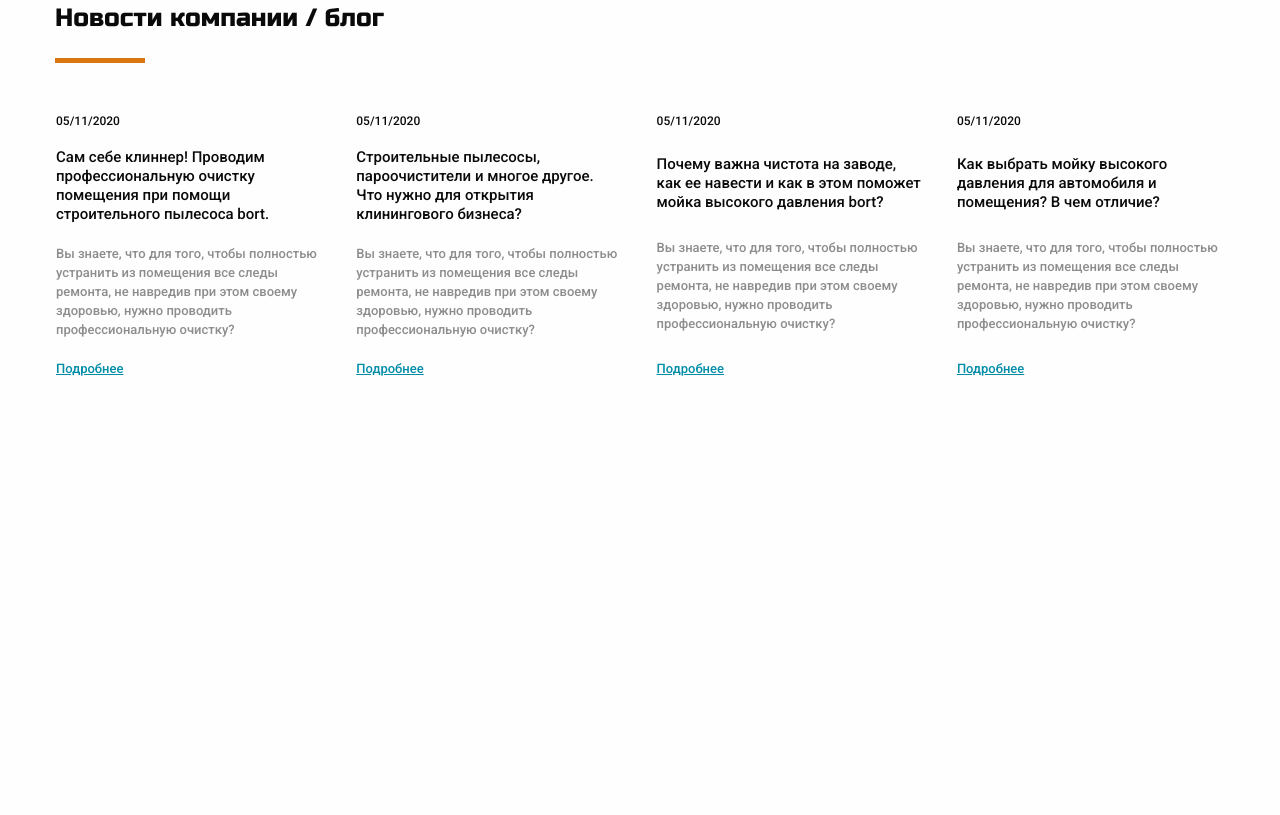
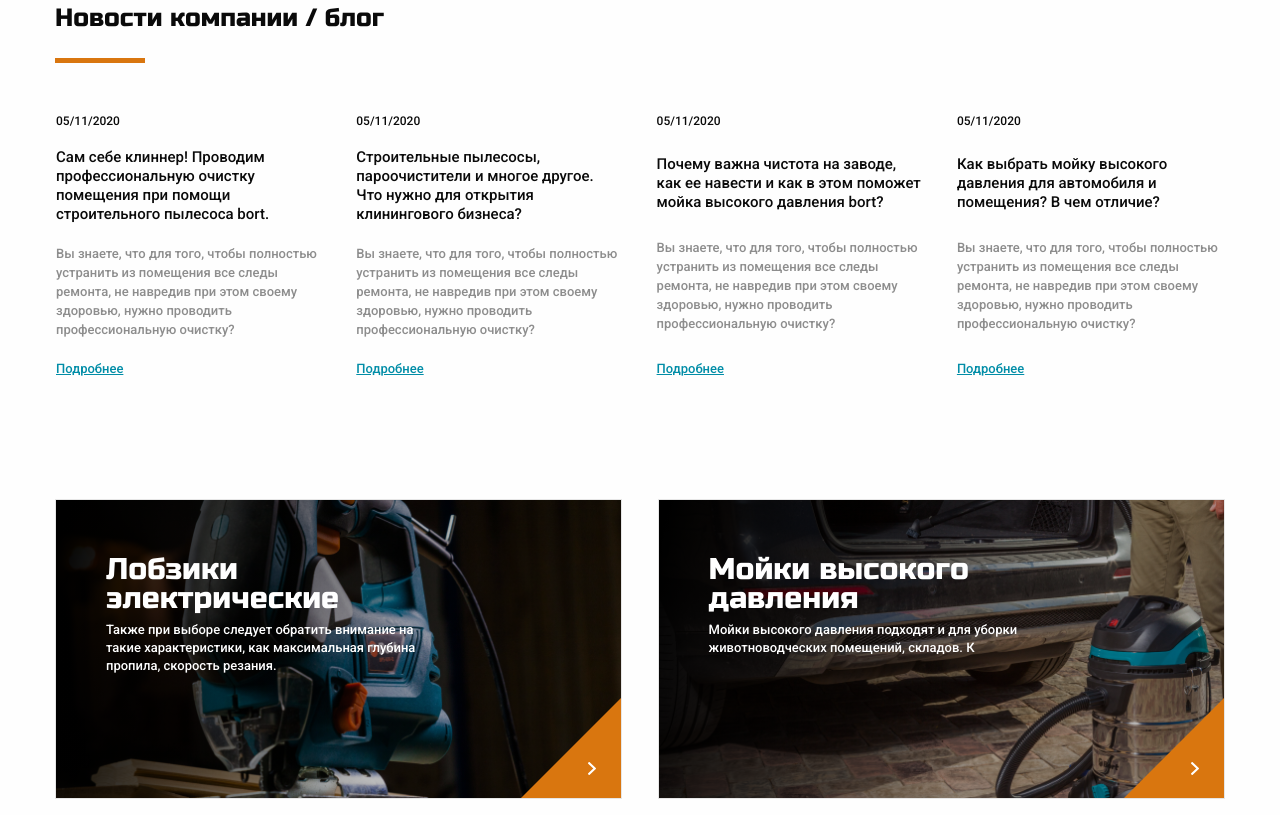
Before and after one commit to innabatalova/Bort-Global, a plain HTML site: page index.html in a window 1280 px wide. Shown: the part 1312-2127 px from the top of the page. Before the commit the page ends 1711 px from the top, so only its background shows below. Drawn offline with Linux system fonts and the light colour scheme.

Commit message:
Create: added banner

```diff
--- a/index.html
+++ b/index.html
@@ -289,6 +289,43 @@
     </section>
     <!-- /.news -->
 
+    <section class="banner">
+      <div class="grid-container">
+        <div class="banner-wrapper">
+          <div class="card banner-card banner-card_one">
+            <h2 class="banner__title">Лобзики электрические</h2>
+
+            <p class="banner__info">
+              Также при выборе следует обратить внимание на такие
+              характеристики, как максимальная глубина пропила, скорость
+              резания.
+            </p>
+            <div class="banner__arrow">
+              <img src="image/banner-arrow.svg" alt="banner arrow" />
+            </div>
+          </div>
+
+          <div class="card banner-card banner-card_two">
+            <h2 class="banner__title">Мойки высокого давления</h2>
+
+            <p class="banner__info">
+              Мойки высокого давления подходят и для уборки животноводческих
+              помещений, складов. К
+            </p>
+            <div class="banner__arrow"">
+              <img
+                src="image/banner-arrow.svg"
+                alt="banner arrow"
+
+              />
+            </div>
+          </div>
+        </div>
+        <!-- /.banner-wrapper -->
+      </div>
+      <!-- /.grid-container -->
+    </section>
+    <!-- /.banner -->
     <script src="js/jquery-3.6.0.min.js"></script>
     <script src="js/jquery.validate.min.js"></script>
     <script src="js/vendor.js"></script>
--- a/js/main.js
+++ b/js/main.js
@@ -13,7 +13,7 @@ chooseLanguage.on("click", function(){
 });
 
 
-//создание кликабельности для всего блока карточки
+//создание кликабельности для всего блока карточки categories
 
 let linkCard = $(".categories-card")
 
@@ -24,4 +24,15 @@ linkCard.on("click", function(){
 });
 
 
+//создание кликабельности стрелочки banner с открытием в новой вкладке
+
+let linkArrow = $(".banner__arrow")
+
+linkArrow.on("click", function(){
+  //  console.log ("Клик по кнопке меню")
+  window.open ('#') //ссылки на странички категорий
+
 });
+
+
+});
--- /dev/null
+++ b/sass/sections/_banner.sass
@@ -0,0 +1,67 @@
+.banner
+  margin-top: 100px
+
+  &-wrapper
+    display: flex
+    justify-content: space-between
+
+  &-card
+    position: relative
+    padding-top: 55px
+    padding-left: 50px
+    padding-right: 200px
+    color: $white
+    max-width: 48.5%
+    min-height: 300px
+
+    &:before
+      content: ""
+      background: linear-gradient(105.05deg, #000000 1.74%, rgba(0, 0, 0, 0.26) 60.59%)
+      top: 0
+      bottom: 0
+      left: 0
+      right: 0
+      position: absolute
+
+    &_one
+      background: url(../image/banner-1.png)
+      background-repeat: no-repeat
+      background-size: cover
+
+    &_two
+      background: url(../image/banner-2.png)
+      background-repeat: no-repeat
+      background-size: cover
+
+  &__title
+    font-family: Russo One
+    font-style: normal
+    font-weight: normal
+    font-size: 30px
+    line-height: 29px
+    z-index: 99
+
+  &__info
+    font-family: Roboto
+    font-style: normal
+    font-weight: 500
+    font-size: 13px
+    line-height: 18px
+    z-index: 99
+
+  &__arrow
+    position: absolute
+    width: 85px
+    height: 85px
+    bottom: 0
+    right: 0
+    border-bottom: 100px solid $orange
+    border-left: 100px solid transparent
+    z-index: 99
+    cursor: pointer
+
+    &:before
+      content: url(../image/banner-arrow.svg)
+      position: absolute
+      top: 60px
+      right: 25px
--- a/sass/sections/_categories.sass
+++ b/sass/sections/_categories.sass
@@ -6,6 +6,7 @@
     max-width: 23%
     margin-right: 15px
     margin-bottom: 20px
+    cursor: pointer
 
 .card
 
--- a/sass/style.sass
+++ b/sass/style.sass
@@ -12,3 +12,5 @@
 @import sections/_categories.sass
 //Подключение стилей для news
 @import sections/_news.sass
+//Подключение стилей для banner
+@import sections/_banner.sass
```
Also changed, not shown: css/style.css, image/banner-1.png (added), image/banner-2.png (added), image/banner-arrow.svg (added), 1 other file.
